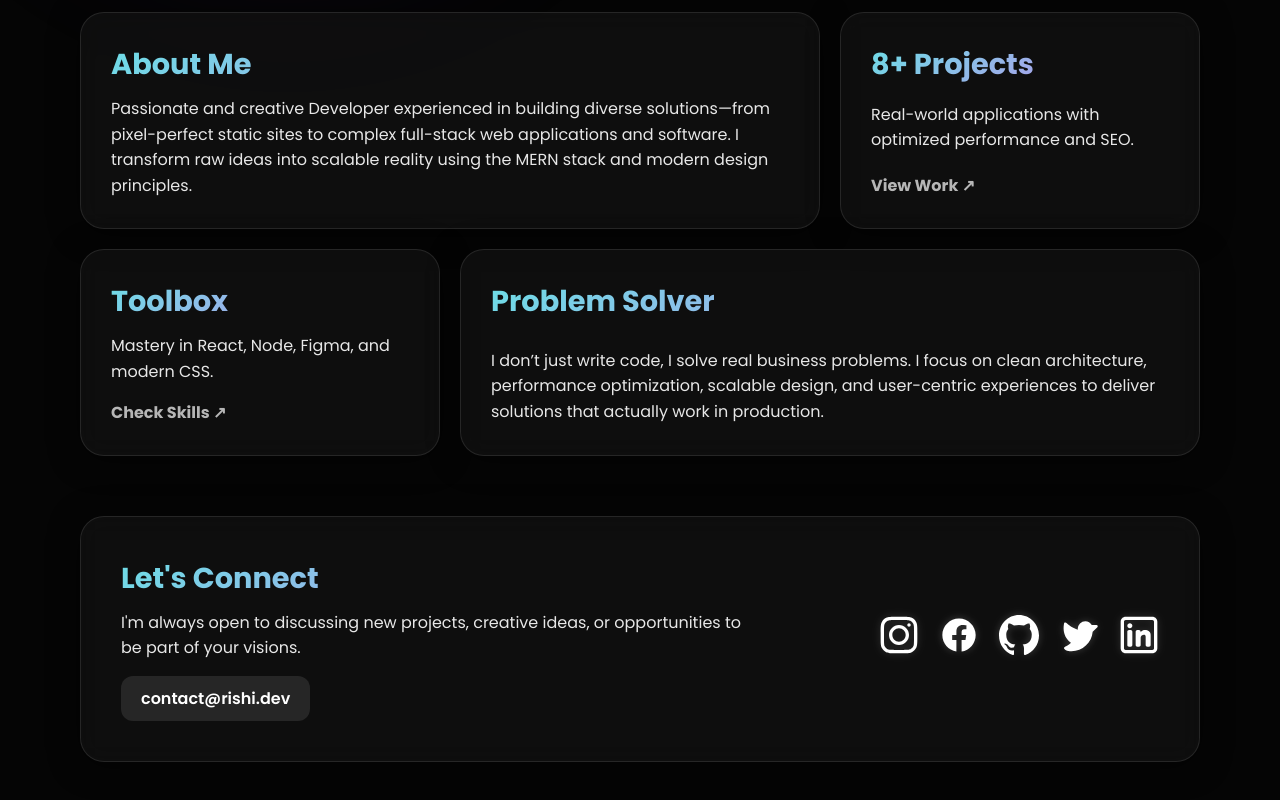
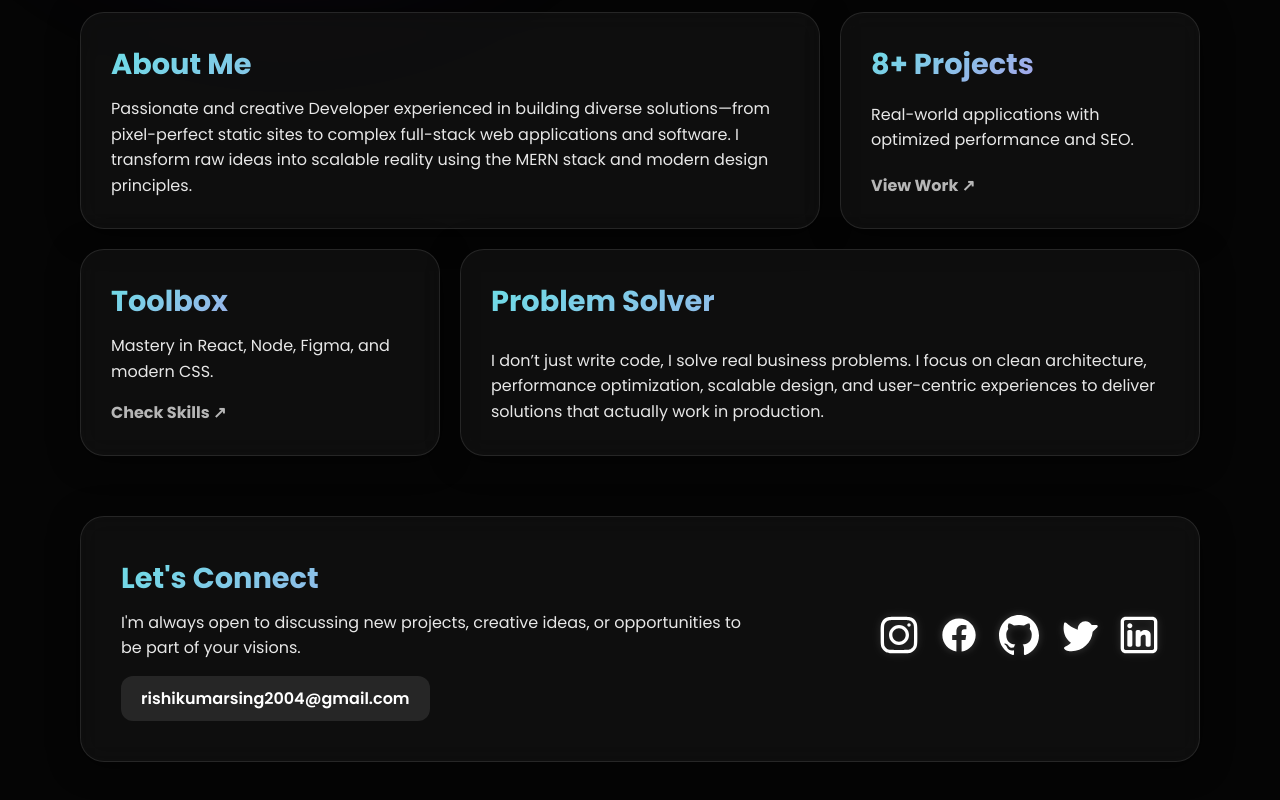
Before and after one commit to Rishi-R-svg/Portfolio, a React (Vite) app in the folder frontend/: page / in a window 1280 px wide. Shown: the part 628-1428 px from the top of the page. Built offline with nearby package versions, Linux system fonts and the light colour scheme.

Commit message:
Update contact email and social media links

```diff
--- a/frontend/src/components/About.jsx
+++ b/frontend/src/components/About.jsx
@@ -160,15 +160,15 @@ const About = () => {
               I'm always open to discussing new projects, creative ideas, or opportunities to be part of your visions.
             </p>
             <div className="contact-action">
-               <span>contact@rishi.dev</span>
+               <span>rishikumarsing2004@gmail.com</span>
             </div>
           </div>
           <div className="social-icons">
             <a href="#"><img src={isimgtrue ? insta : binsta} alt="insta" /></a>
             <a href="#"><img src={isimgtrue ? bfacebook : facebook} alt="fb" /></a>
-            <a href="#"><img src={isimgtrue ? github : bgithub} alt="git" /></a>
+            <a href="https://github.com/Rishi-R-svg"><img src={isimgtrue ? github : bgithub} alt="git" /></a>
             <a href="#"><img src={isimgtrue ? twitter : btwitter} alt="x" /></a>
-            <a href="#"><img src={isimgtrue ? blinkdin : linkdin} alt="in" /></a>
+            <a href="https://www.linkedin.com/authwall?trk=bf&trkInfo=AQFkfrIfZJqPJQAAAZ1shWoAR1HX0ksUP8iEoxLuyA7YEgDz9cUrWH9zHLz0kBv_3JjYUYY4SQNTj7l0rvgT8d--O0ztLiESHx1wmgVyuACO0BZVifMu1RuVeHLLW8Lsu_OnpHA=&original_referer=&sessionRedirect=https%3A%2F%2Fwww.linkedin.com%2Fin%2Frishi-singh-3777a7359%3Futm_source%3Dshare_via%26utm_content%3Dprofile%26utm_medium%3Dmember_android"><img src={isimgtrue ? blinkdin : linkdin} alt="in" /></a>
           </div>
         </motion.div>
       </motion.div>
```
